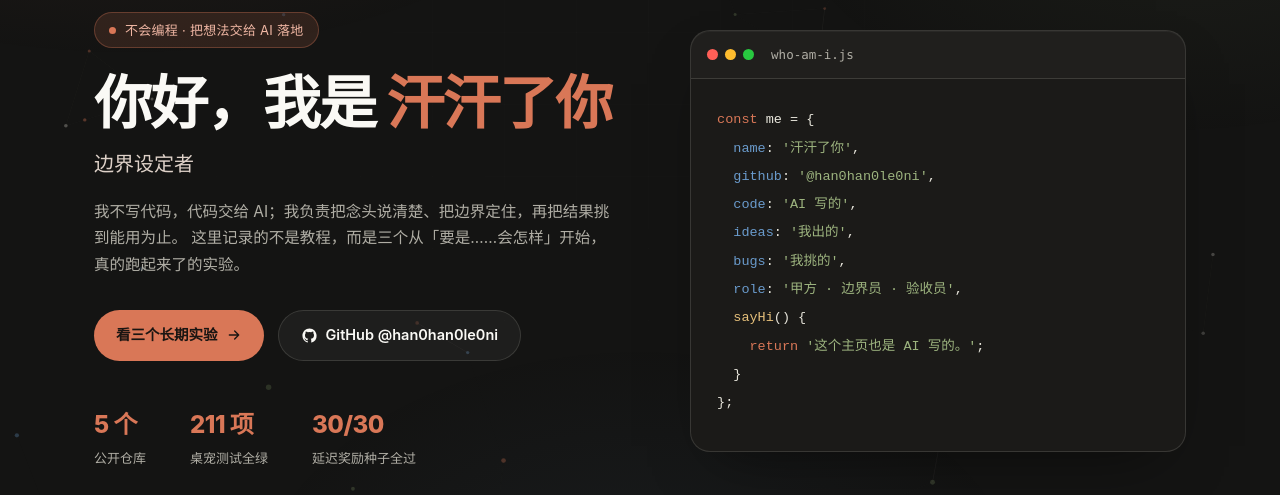
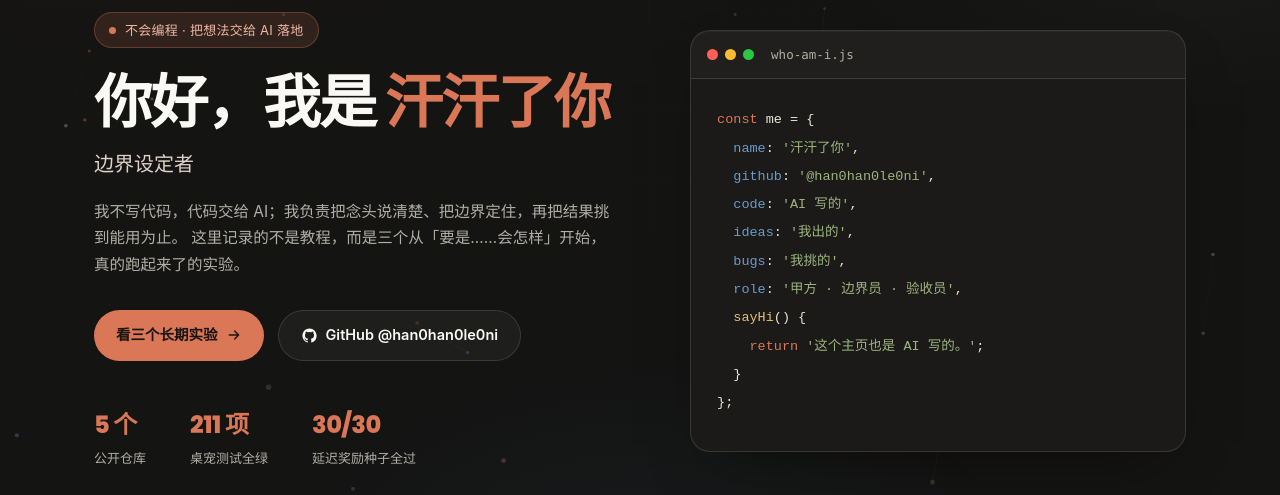
Before and after one commit to han0han0le0ni/di-yi-ge-wang-ye, a plain HTML site: page index.html in a window 1280 px wide. Shown: the part 184-679 px from the top of the page. Drawn offline with Linux system fonts and the light colour scheme.

Commit message:
style: 自托管 Poppins 拉丁子集字体，标题与数字使用

```diff
--- a/styles.css
+++ b/styles.css
@@ -1,3 +1,28 @@
+/* ---------- 自托管字体（仅拉丁子集，中文回退系统字体） ---------- */
+@font-face {
+  font-family: "Poppins";
+  src: url("fonts/poppins-latin-600-normal.woff2") format("woff2");
+  font-weight: 600;
+  font-style: normal;
+  font-display: swap;
+}
+
+@font-face {
+  font-family: "Poppins";
+  src: url("fonts/poppins-latin-700-normal.woff2") format("woff2");
+  font-weight: 700;
+  font-style: normal;
+  font-display: swap;
+}
+
+@font-face {
+  font-family: "Poppins";
+  src: url("fonts/poppins-latin-800-normal.woff2") format("woff2");
+  font-weight: 800;
+  font-style: normal;
+  font-display: swap;
+}
+
 :root {
   --bg: #141413;
   --bg-soft: #1b1a18;
@@ -29,7 +54,7 @@ body {
 }
 
 h1, h2, h3 {
-  font-family: -apple-system, BlinkMacSystemFont, "Segoe UI", "PingFang SC", "Hiragino Sans GB", "Microsoft YaHei", "Noto Sans SC", sans-serif;
+  font-family: "Poppins", -apple-system, BlinkMacSystemFont, "Segoe UI", "PingFang SC", "Hiragino Sans GB", "Microsoft YaHei", "Noto Sans SC", sans-serif;
 }
 
 body::before {
@@ -286,6 +311,7 @@ body::before {
 .stats li { display: flex; flex-direction: column; gap: 2px; }
 
 .stats strong {
+  font-family: "Poppins", -apple-system, "Segoe UI", "Microsoft YaHei", sans-serif;
   font-size: 24px;
   font-weight: 800;
   letter-spacing: -0.02em;
@@ -518,6 +544,7 @@ body::before {
 .metrics li { display: flex; flex-direction: column; gap: 1px; }
 
 .metrics strong {
+  font-family: "Poppins", -apple-system, "Segoe UI", "Microsoft YaHei", sans-serif;
   font-size: 17px;
   font-weight: 750;
   letter-spacing: -0.01em;
```
Also changed, not shown: fonts/poppins-latin-600-normal.woff2 (added), fonts/poppins-latin-700-normal.woff2 (added), fonts/poppins-latin-800-normal.woff2 (added).
